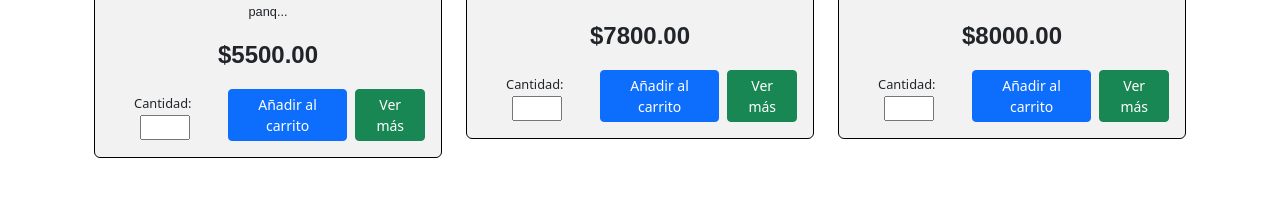
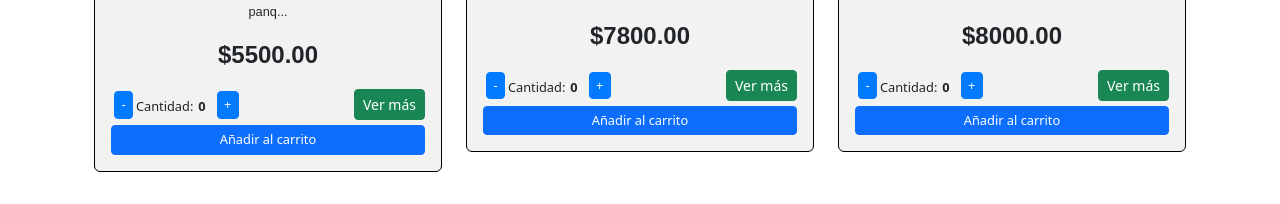
Before and after one commit to Itsmynool/ProyectoWeb, a React (Create React App) app in the folder ArepasApp/: page / in a window 1280 px wide. Shown: the part 426-630 px from the top of the page. Built offline with nearby package versions, Linux system fonts and the light colour scheme; data requests are answered from the project's data file.

Commit message:
nuevo contador

```diff
--- a/ArepasApp/src/Views/Home.css
+++ b/ArepasApp/src/Views/Home.css
@@ -1,43 +1,34 @@
-.custom-styles {
-    /* Agrega estilos personalizados aquí */
-  }
-
-  .card-text {
-    font-size: 0.8rem; /* Tamaño de fuente para la información del producto */
-  }
-
-  .price {
-    font-size: 1.2rem; /* Tamaño de fuente para el precio del producto */
-  }
-
-  .quantity-input {
-    font-size: 0.8rem;
-    max-width: 50px;
-  }
-
-  .quantity-container {
+.quantity-container {
     display: flex;
     align-items: center;
-  }
-
-  .quantity-container .btn {
-    color: #fff;
-    background-color: #007bff;
-    border-color: #007bff;
-  }
-
-  .quantity-container .btn:hover {
-    background-color: #0069d9;
-    border-color: #0062cc;
   }
 
   .quantity-label {
     font-size: 0.8rem;
     margin-right: 5px;
   }
-  @media (max-width: 576px) {
-    /* Estilos para dispositivos móviles */
-    .quantity-input {
-      max-width: 60px; /* Ancho máximo del contador en dispositivos móviles */
-    }
+
+  .quantity-value {
+    font-size: 0.8rem;
+    font-weight: bold;
   }
+
+  .quantity-container .quantity-button {
+    color: #fff;
+    background-color: #007bff;
+    border-color: #007bff;
+    font-size: 0.8rem;
+    padding: 0.2rem 0.4rem;
+    margin: 0 3px;
+  }
+
+  .quantity-container .quantity-button:hover {
+    background-color: #0069d9;
+    border-color: #0062cc;
+  }
+
+  .add-to-cart-button {
+    width: 100%;
+    font-size: 0.8rem;
+    margin-top: 5px;
+  }
--- a/ArepasApp/src/Views/Home.js
+++ b/ArepasApp/src/Views/Home.js
@@ -1,6 +1,6 @@
 import React, { useState, useEffect } from 'react';
 import { Container, Row, Col, Card, Button, Pagination } from 'react-bootstrap';
-import './Home.css'; // Importa el archivo CSS para los estilos personalizados
+import './Home.css';
 
 export const Home = () => {
   const [products, setProducts] = useState([]);
@@ -20,9 +20,10 @@ export const Home = () => {
   }, []);
 
   const handleQuantityChange = (productId, quantity) => {
+    const newQuantity = Math.max(0, quantity); // Prevent quantity from going below zero
     setSelectedQuantities((prevQuantities) => ({
       ...prevQuantities,
-      [productId]: quantity,
+      [productId]: newQuantity,
     }));
   };
 
@@ -68,23 +69,25 @@ export const Home = () => {
                   {renderProductPrice(product.price)}
                 </Card.Text>
                 <div className="d-flex justify-content-between align-items-center">
-                  <div className="d-flex align-items-center">
+                  <div className="d-flex align-items-center quantity-container">
+                    <Button variant="outline-primary" size="sm" className="quantity-button" onClick={() => handleQuantityChange(product.id, (selectedQuantities[product.id] || 0) - 1)}>
+                      -
+                    </Button>
                     <div className="me-2">
                       <span className="quantity-label">Cantidad:</span>
-                      <input
-                        type="number"
-                        min="0"
-                        value={selectedQuantities[product.id] || ''}
-                        onChange={(e) => handleQuantityChange(product.id, e.target.value)}
-                        className="quantity-input" // Agrega la clase CSS "quantity-input"
-                      />
+                      <span className="quantity-value">{selectedQuantities[product.id] || 0}</span>
                     </div>
-                    <Button variant="primary" size="sm" className="me-2" onClick={() => handleAddToCart(product.id)}> {/* Modifica el tamaño del botón a "sm" y agrega la clase CSS "me-2" */}
-                      Añadir al carrito
+                    <Button variant="outline-primary" size="sm" className="quantity-button" onClick={() => handleQuantityChange(product.id, (selectedQuantities[product.id] || 0) + 1)}>
+                      +
                     </Button>
                   </div>
-                  <Button variant="success" size="sm" onClick={() => handleViewMore(product.id)}> {/* Modifica el tamaño del botón a "sm" */}
+                  <Button variant="success" size="sm" onClick={() => handleViewMore(product.id)}>
                     Ver más
+                  </Button>
+                </div>
+                <div className="d-flex justify-content-between align-items-center">
+                  <Button variant="primary" size="sm" className="add-to-cart-button" onClick={() => handleAddToCart(product.id)}>
+                    Añadir al carrito
                   </Button>
                 </div>
               </Card.Body>
```
